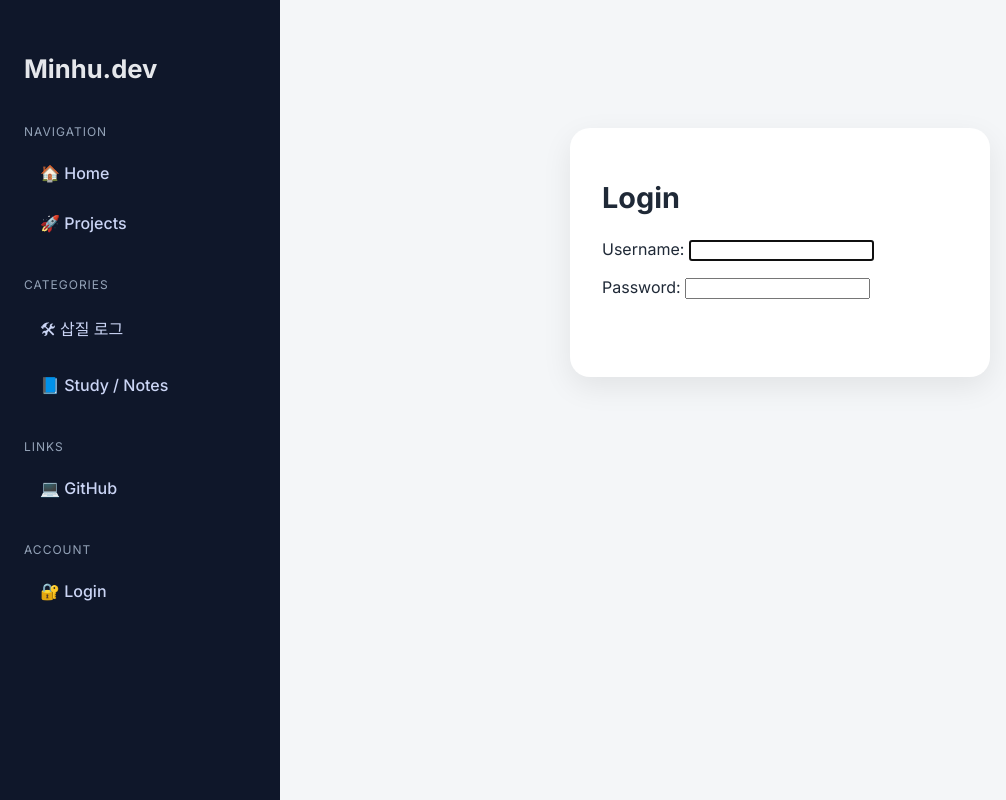
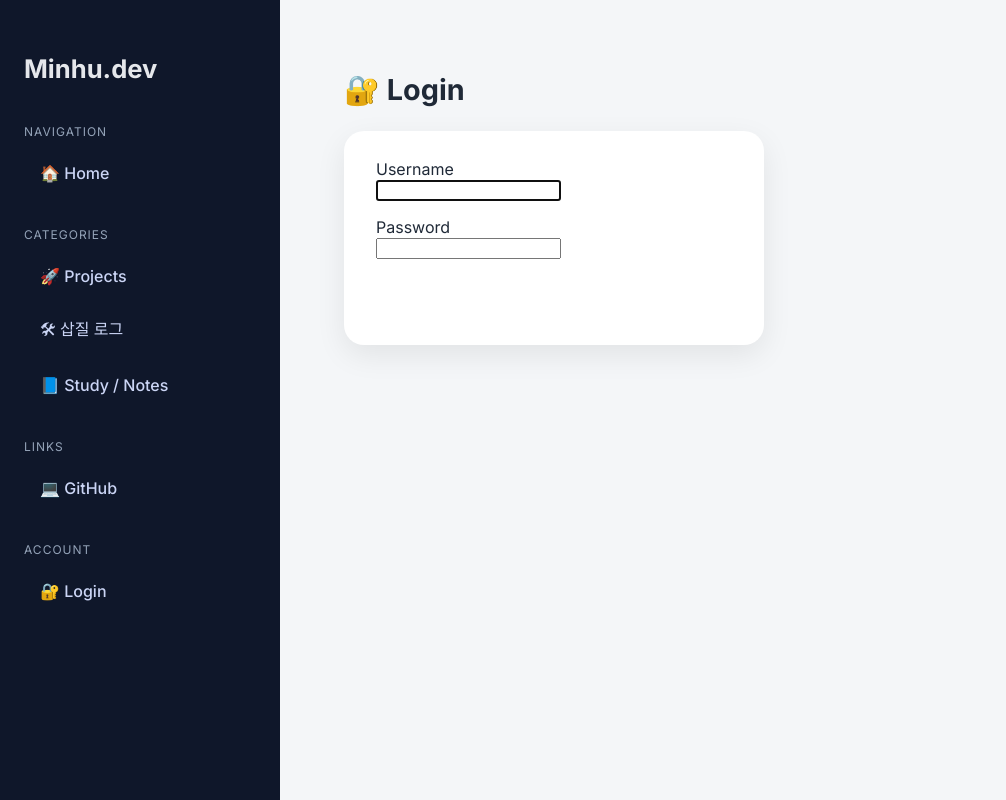
Before and after one commit to MinHu000/Django_blog, a Django app: page /login/ in a window 1280 px wide. Shown: the whole page, without its empty margins (0-1006 px from the left). Run offline with Django 5.2, Linux system fonts and the light colour scheme.

Commit message:
Add files via upload

```diff
--- a/dashboard/urls.py
+++ b/dashboard/urls.py
@@ -1,6 +1,6 @@
 from django.urls import path
-from . import views
+from .views import dashboard_view
 
 urlpatterns = [
-    path("", views.dashboard_view, name="dashboard"),
+    path("", dashboard_view, name="dashboard"),
 ]
--- a/mysite/urls.py
+++ b/mysite/urls.py
@@ -24,6 +24,7 @@ urlpatterns = [
 
     # 🔧 Admin
     path("admin/", admin.site.urls),
+    path("dashboard/", include("dashboard.urls")),
 ]
 
 if settings.DEBUG:
--- a/templates/base.html
+++ b/templates/base.html
@@ -422,18 +422,19 @@ button.btn {
   <div class="nav-section">
     <span>Navigation</span>
     <a href="/">🏠 Home</a>
-    <a href="/projects/">🚀 Projects</a>
+
   </div>
 
   <div class="nav-section">
     <span>Categories</span>
+    <a href="/projects/">🚀 Projects</a>
     <a href="/debug/">🛠 삽질 로그</a>
     <a href="{% url 'study_list' %}">📘 Study / Notes</a>
   </div>
 
   <div class="nav-section">
     <span>Links</span>
-    <a href="https://github.com/" target="_blank">💻 GitHub</a>
+    <a href="https://github.com/MinHu000/" target="_blank">💻 GitHub</a>
   </div>
 
   <!-- 🔐 Account (POST + CSRF 로그아웃 적용) -->
--- a/templates/registration/login.html
+++ b/templates/registration/login.html
@@ -1,27 +1,26 @@
 {% extends "base.html" %}
-
 {% block title %}Login{% endblock %}
 
 {% block content %}
-<div class="card" style="max-width:420px; margin:80px auto;">
-  <h2>Login</h2>
+<h2>🔐 Login</h2>
 
+<div class="card" style="max-width:420px;">
   <form method="post">
     {% csrf_token %}
 
-    {{ form.non_field_errors }}
-
     <div style="margin-bottom:16px;">
-      {{ form.username.label_tag }}
+      <label>Username</label><br>
       {{ form.username }}
     </div>
 
-    <div style="margin-bottom:16px;">
-      {{ form.password.label_tag }}
+    <div style="margin-bottom:24px;">
+      <label>Password</label><br>
       {{ form.password }}
     </div>
 
-    <button type="submit" class="btn btn-primary">Login</button>
+    <button type="submit" class="btn btn-primary">
+      Login
+    </button>
   </form>
 </div>
 {% endblock %}
```
